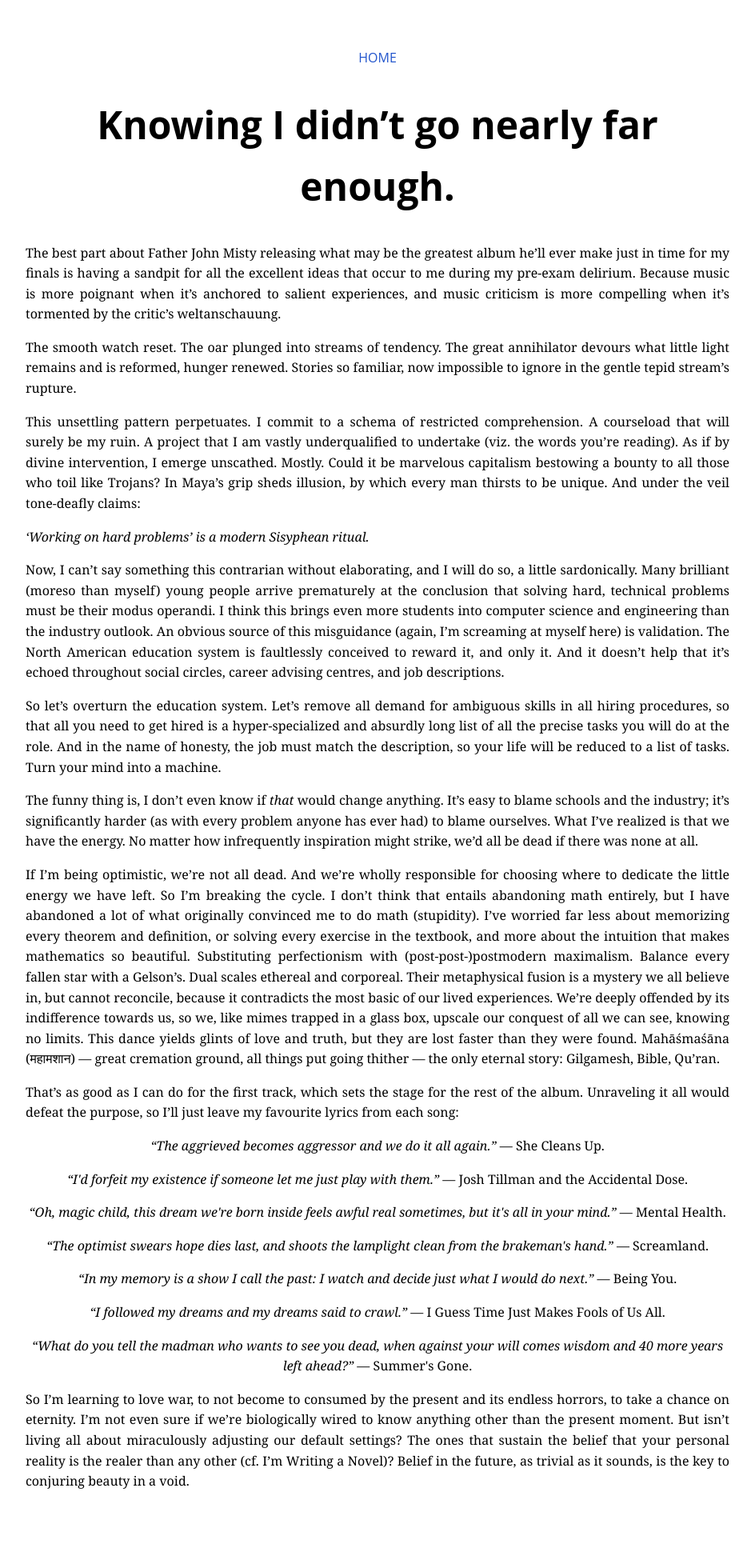
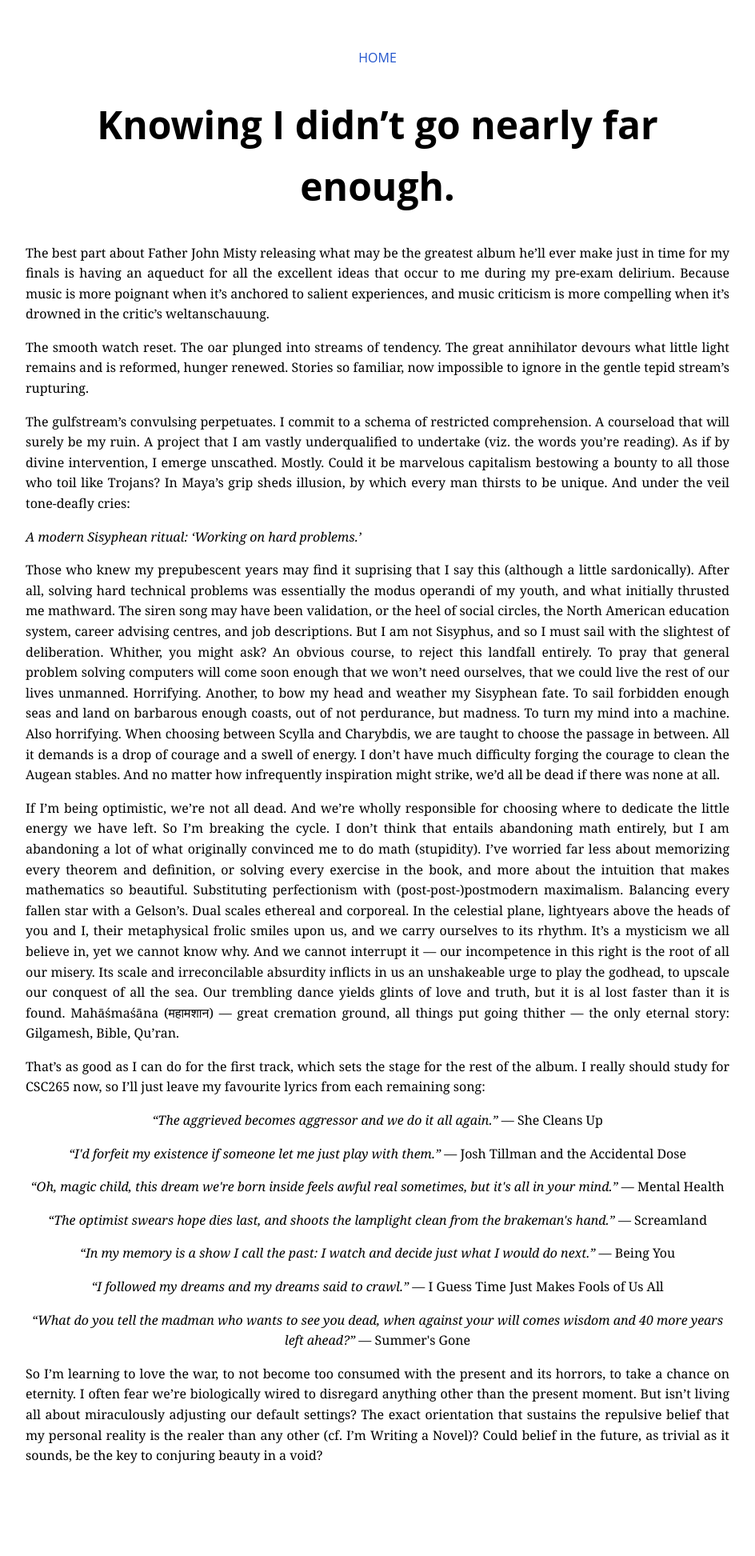
Before and after one commit to williamrygao/williamrygao.github.io, a Jekyll site: the page built from mahashmashana.md, in a window 1280 px wide. Shown: the whole page at 80% size, without its empty margins (168-1112 px from the left). Built offline with Jekyll 4.4.1, drawn with Linux system fonts in a browser that asks for light colours; after the commit the page ends 1913 px from its top, so only the background shows below that.

Commit message:
Update proof

```diff
--- a/mahashmashana.md
+++ b/mahashmashana.md
@@ -5,82 +5,80 @@ title: Mahashmashana
 
 # Knowing I didn't go nearly far enough.
 The best part about Father John Misty releasing what may be the greatest
-album he'll ever make just in time for my finals is having a sandpit for all the
+album he'll ever make just in time for my finals is having an aqueduct for all the
 excellent ideas that occur to me during my pre-exam delirium. Because music is
 more poignant when it's anchored to salient experiences, and music criticism is
-more compelling when it's tormented by the critic's weltanschauung.
+more compelling when it's drowned in the critic's weltanschauung.
 
 The smooth watch reset. The oar plunged into streams of tendency. The great
 annihilator devours what little light remains and is reformed, hunger renewed.
-Stories so familiar, now impossible to ignore in the gentle tepid stream's rupture.
+Stories so familiar, now impossible to ignore in the gentle tepid stream's rupturing.
 
-This unsettling pattern perpetuates. I commit to a schema of restricted comprehension.
-A courseload that will surely be my ruin. A project that I am vastly
+The gulfstream's convulsing perpetuates. I commit to a schema of restricted
+comprehension. A courseload that will surely be my ruin. A project that I am vastly
 underqualified to undertake (viz. the words you're reading). As if by divine
 intervention, I emerge unscathed. Mostly. Could it be marvelous capitalism bestowing
 a bounty to all those who toil like Trojans? In Maya's grip sheds illusion, by
-which every man thirsts to be unique. And under the veil tone-deafly claims:
+which every man thirsts to be unique. And under the veil tone-deafly cries:
 
-*'Working on hard problems' is a modern Sisyphean ritual.*
+*A modern Sisyphean ritual: 'Working on hard problems.'*
 
-Now, I can't say something this contrarian without elaborating, and I will do so,
-a little sardonically. Many brilliant (moreso than myself) young people arrive
-prematurely at the conclusion that solving hard, technical problems must be their
-modus operandi. I think this brings even more students into computer science and
-engineering than the industry outlook. An obvious source of this misguidance (again,
-I'm screaming at myself here) is validation. The North American education system is
-faultlessly conceived to reward it, and only it. And it doesn't help that it's echoed
-throughout social circles, career advising centres, and job descriptions.
-
-So let's overturn the education system. Let's remove all demand for ambiguous
-skills in all hiring procedures, so that all you need to get hired is a
-hyper-specialized and absurdly long list of all the precise tasks you will do at
-the role. And in the name of honesty, the job must match the description, so your
-life will be reduced to a list of tasks. Turn your mind into a machine.
-
-The funny thing is, I don't even know if *that* would change anything. It's easy to
-blame schools and the industry; it's significantly harder (as with every problem
-anyone has ever had) to blame ourselves. What I've realized is that we have the energy.
-No matter how infrequently inspiration might strike, we'd all be dead if there was
+Those who knew my prepubescent years may find it suprising that I say this
+(although a little sardonically). After all, solving hard technical problems was
+essentially the modus operandi of my youth, and what initially thrusted me mathward.
+The siren song may have been validation, or the heel of social circles, the North
+American education system, career advising centres, and job descriptions. But I
+am not Sisyphus, and so I must sail with the slightest of deliberation. Whither, you
+might ask? An obvious course, to reject this landfall entirely. To pray that
+general problem solving computers will come soon enough that we won't need
+ourselves, that we could live the rest of our lives unmanned. Horrifying.
+Another, to bow my head and weather my Sisyphean fate. To sail forbidden enough seas
+and land on barbarous enough coasts, out of not
+perdurance, but madness. To turn my mind into a machine. Also horrifying.
+When choosing between Scylla and Charybdis, we are taught to choose the passage
+in between. All it demands is a drop of courage and a swell of energy.
+I don't have much difficulty forging the courage to clean the Augean stables.
+And no matter how infrequently inspiration might strike, we'd all be dead if there was
 none at all.
 
 If I'm being optimistic, we're not all dead. And we're wholly responsible
 for choosing where to dedicate the little energy we have left. So I'm breaking the
-cycle. I don't think that entails abandoning math entirely, but I have abandoned a lot
+cycle. I don't think that entails abandoning math entirely, but I am abandoning a lot
 of what originally convinced me to do math (stupidity). I've worried far less about
-memorizing every theorem and definition, or solving every exercise in the textbook, and
+memorizing every theorem and definition, or solving every exercise in the book, and
 more about the intuition that makes mathematics so beautiful. Substituting
-perfectionism with (post-post-)postmodern maximalism. Balance every fallen star with a
-Gelson's. Dual scales ethereal and corporeal. Their metaphysical fusion
-is a mystery we all believe in, but cannot reconcile, because it contradicts the most
-basic of our lived experiences. We're deeply offended by its indifference towards us,
-so we, like mimes trapped in a glass box, upscale our conquest of all we can see,
-knowing no limits. This dance yields glints of love and truth, but they are lost faster
-than they were found. Mahāśmaśāna (महामशान) — great cremation ground, all things put going
-thither — the only eternal story: Gilgamesh, Bible, Qu'ran.
+perfectionism with (post-post-)postmodern maximalism. Balancing every fallen star with a
+Gelson's. Dual scales ethereal and corporeal. In the celestial plane, lightyears above
+the heads of you and I, their metaphysical frolic smiles upon us, and we carry ourselves
+to its rhythm. It's a mysticism we all believe in, yet we cannot know why. And we cannot
+interrupt it — our incompetence in this right is the root of all our misery. Its scale
+and irreconcilable absurdity inflicts in us an unshakeable urge to play the godhead, to
+upscale our conquest of all the sea. Our trembling dance yields glints of love and truth,
+but it is al lost faster than it is found. Mahāśmaśāna (महामशान) — great cremation ground,
+all things put going thither — the only eternal story: Gilgamesh, Bible, Qu'ran.
 
 That's as good as I can do for the first track, which sets the stage for the rest of
-the album. Unraveling it all would defeat the purpose, so I'll just leave my favourite
-lyrics from each song:
-<p class="introduction"><i>&ldquo;The aggrieved becomes aggressor and we do it all again.&rdquo;</i> — She Cleans Up.</p>
+the album. I really should study for CSC265 now, so I'll just leave my favourite
+lyrics from each remaining song:
+<p class="introduction"><i>&ldquo;The aggrieved becomes aggressor and we do it all again.&rdquo;</i> — She Cleans Up</p>
 
 <p class="introduction"><i>&ldquo;I'd forfeit my existence
-if someone let me just play with them.&rdquo;</i> — Josh Tillman and the Accidental Dose.</p>
+if someone let me just play with them.&rdquo;</i> — Josh Tillman and the Accidental Dose</p>
 
-<p class="introduction"><i>&ldquo;Oh, magic child, this dream we're born inside feels awful real sometimes, but it's all in your mind.&rdquo;</i> — Mental Health.</p>
+<p class="introduction"><i>&ldquo;Oh, magic child, this dream we're born inside feels awful real sometimes, but it's all in your mind.&rdquo;</i> — Mental Health</p>
 
-<p class="introduction"><i>&ldquo;The optimist swears hope dies last, and shoots the lamplight clean from the brakeman's hand.&rdquo;</i> — Screamland.</p>
+<p class="introduction"><i>&ldquo;The optimist swears hope dies last, and shoots the lamplight clean from the brakeman's hand.&rdquo;</i> — Screamland</p>
 
-<p class="introduction"><i>&ldquo;In my memory is a show I call the past: I watch and decide just what I would do next.&rdquo;</i> — Being You.</p>
+<p class="introduction"><i>&ldquo;In my memory is a show I call the past: I watch and decide just what I would do next.&rdquo;</i> — Being You</p>
 
-<p class="introduction"><i>&ldquo;I followed my dreams and my dreams said to crawl.&rdquo;</i> — I Guess Time Just Makes Fools of Us All.</p>
+<p class="introduction"><i>&ldquo;I followed my dreams and my dreams said to crawl.&rdquo;</i> — I Guess Time Just Makes Fools of Us All</p>
 
-<p class="introduction"><i>&ldquo;What do you tell the madman who wants to see you dead, when against your will comes wisdom and 40 more years left ahead?&rdquo;</i> — Summer's Gone.</p>
+<p class="introduction"><i>&ldquo;What do you tell the madman who wants to see you dead, when against your will comes wisdom and 40 more years left ahead?&rdquo;</i> — Summer's Gone</p>
 
-So I'm learning to love war, to not become to consumed by the present
-and its endless horrors, to take a chance on eternity. I'm not even sure if we're
-biologically wired to know anything other than the present moment. But isn't
-living all about miraculously adjusting our default settings? The ones that sustain the
-belief that your personal reality is the realer than any other (cf. I'm Writing a
-Novel)? Belief in the future, as trivial as it sounds, is the key to conjuring beauty
-in a void.
+So I'm learning to love the war, to not become too consumed with the present
+and its horrors, to take a chance on eternity. I often fear we're biologically
+wired to disregard anything other than the present moment. But isn't living all
+about miraculously adjusting our default settings? The exact orientation that sustains the
+repulsive belief that my personal reality is the realer than any other (cf. I'm Writing a
+Novel)? Could belief in the future, as trivial as it sounds, be the key to conjuring beauty
+in a void?
```
Also changed, not shown: index.md (+4 -4 lines), truth.md (+7 -7 lines).
